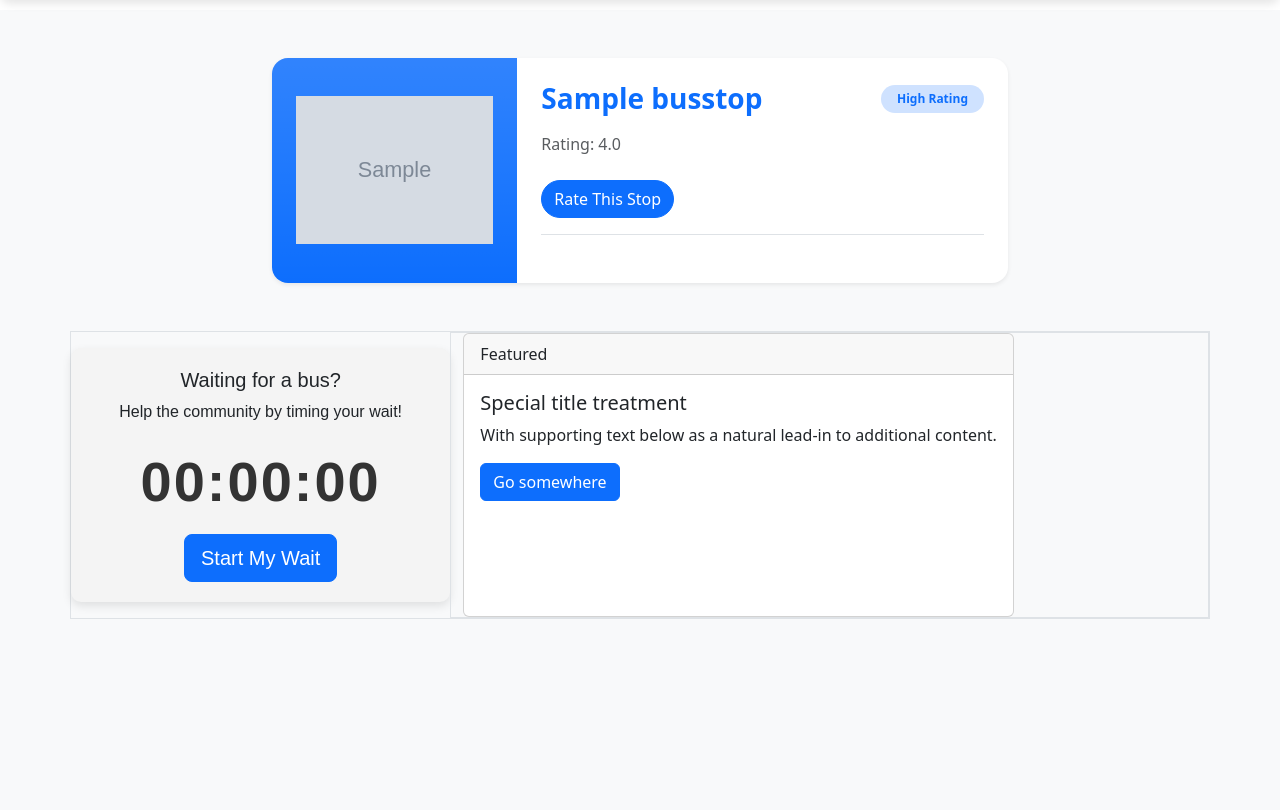
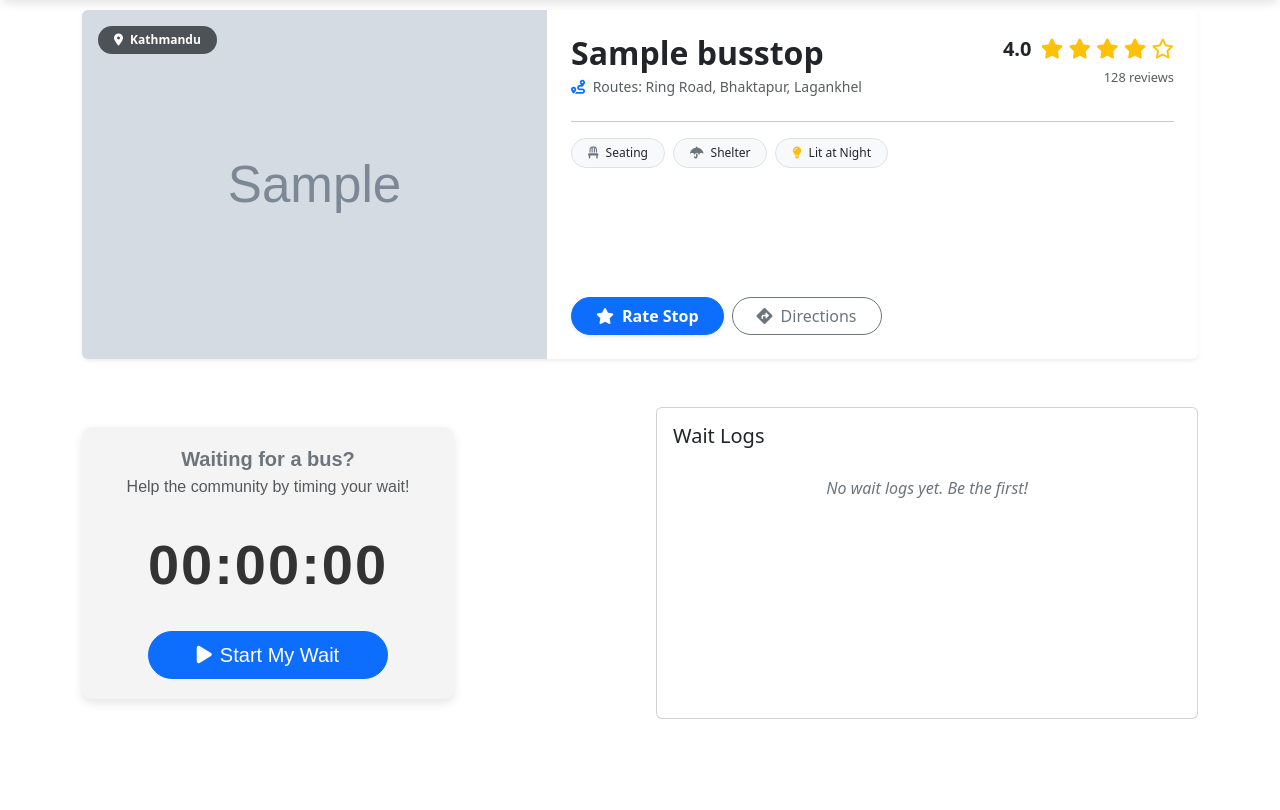
Before and after one commit to CodewithRijan/bahan_project, a Django app: page /stop/1 in a window 1280 px wide. Shown: the part 66-876 px from the top of the page. After the commit the page ends 785 px from the top, so only its background shows below. Run offline with Django 5.2, Linux system fonts and the light colour scheme; tables that the repository leaves empty hold one stand-in row (values such as "Sample post"); grey boxes marked "Sample" are stand-in pictures; some libraries are stand-ins or nearby versions.

Commit message:
Upgraded the bus stop UI

```diff
--- a/crowdsource_app/static/crowdsource_app/stop.css
+++ b/crowdsource_app/static/crowdsource_app/stop.css
@@ -24,3 +24,44 @@
     justify-content: center;
     flex-direction: column;
 }
+
+/* Custom Styling (add to your styles.css or <style> tag) */
+
+/* Enhance timer display */
+#timer-display {
+  font-family: monospace;
+  color: #007bff; /* Bootstrap primary blue */
+  background: #f8f9fa;
+  border-radius: 8px;
+  padding: 10px;
+}
+
+/* Log Cards custom tweaks */
+.log-card {
+  border: 1px solid #dee2e6; /* Bootstrap light border */
+  box-shadow: 0 2px 4px rgba(0, 0, 0, 0.05); /* Subtle shadow */
+}
+
+.log-card .card-title {
+  font-size: 1rem;
+  margin-bottom: 0.5rem;
+}
+
+.log-card .card-text {
+  font-size: 0.875rem;
+  color: #6c757d; /* Bootstrap secondary text */
+}
+
+.log-card .wait-duration {
+  font-weight: bold;
+  color: #198754; /* Bootstrap success green for duration */
+}
+
+/* Empty state */
+#logs-list:empty::before {
+  content: "No wait logs yet. Be the first!";
+  color: #6c757d;
+  font-style: italic;
+  text-align: center;
+  padding: 20px;
+}
--- a/crowdsource_app/static/crowdsource_app/stop.js
+++ b/crowdsource_app/static/crowdsource_app/stop.js
@@ -22,8 +22,54 @@ beginWaitBtn.addEventListener('click', handleBeginWait);
 stopBtn.addEventListener('click', stopTimer);
 resetBtn.addEventListener('click', resetTimer);
 
-function setWaitLogInformation(data) {
-    waitLogInformation = data;
+function getWaitLogInformation() {
+
+    const URL = "http://127.0.0.1:8000/api/waitlogs/" + bus_stop_id + "/"
+
+    getApi(URL)
+        .then(data => {
+            console.log(data);
+            populateLogs(data);
+        })
+        .catch(error => {
+            console.error(error);
+        });
+}
+
+getWaitLogInformation();
+
+// Function to format wait_duration from seconds to mm:ss
+function formatDuration(seconds) {
+  if (!seconds) return 'N/A';
+  const mins = Math.floor(seconds / 60);
+  const secs = seconds % 60;
+  return `${mins.toString().padStart(2, '0')}:${secs.toString().padStart(2, '0')}`;
+}
+
+// DOM Manipulation: Assume 'data' is the array from your fetch response
+// e.g., After your fetch.then(response => response.json()).then(data => { populateLogs(data); })
+function populateLogs(data) {
+  const logsList = document.getElementById('logs-list');
+  logsList.innerHTML = '';  // Clear existing content
+
+  // Loop through each wait log and create a Bootstrap card
+  data.forEach(log => {
+    const card = document.createElement('div');
+    card.classList.add('card', 'log-card');
+
+    const cardBody = document.createElement('div');
+    cardBody.classList.add('card-body');
+
+    // Populate with fields (username, route, wait_duration; bus_stop is implied as current page)
+    cardBody.innerHTML = `
+      <h6 class="card-title username">${log.username || 'Anonymous'}</h6>
+      <p class="card-text">Route: ${log.route || 'Unknown'}</p>
+      <p class="card-text wait-duration">Wait Duration: ${formatDuration(log.wait_duration)}</p>
+    `;
+
+    card.appendChild(cardBody);
+    logsList.appendChild(card);
+  });
 }
 
 function getCookie(name) {
--- a/crowdsource_app/templates/crowdsource_app/base.html
+++ b/crowdsource_app/templates/crowdsource_app/base.html
@@ -29,6 +29,8 @@
         <script src="https://cdn.jsdelivr.net/npm/bootstrap@5.3.8/dist/js/bootstrap.bundle.min.js"
                 integrity="sha384-FKyoEForCGlyvwx9Hj09JcYn3nv7wiPVlz7YYwJrWVcXK/BmnVDxM+D2scQbITxI"
                 crossorigin="anonymous"></script>
+                    <link rel="stylesheet" href="https://cdnjs.cloudflare.com/ajax/libs/font-awesome/6.4.0/css/all.min.css">
+
     </head>
     <body>
         <nav class="navbar navbar-expand-md navbar-container">
--- a/crowdsource_app/templates/crowdsource_app/stop.html
+++ b/crowdsource_app/templates/crowdsource_app/stop.html
@@ -4,114 +4,163 @@
     Bahan - Stop
 {% endblock title %}
 {% block content %}
-    <div class="bg-light min-vh-100 ">
-        <div class="container py-5">
-            <div class="row justify-content-center">
-                <div class="col-lg-8">
-                    <div class="contact-card bg-white rounded-4 shadow-sm overflow-hidden">
-                        <div class="row g-0">
-                            <div class="col-md-4 bg-primary bg-gradient d-flex align-items-center justify-content-center p-4">
-                                <img src="{{ photo_url }}" class="card-img-top" alt="Bus Stop Photo...">
+            <!-- Main Content Container -->
+    <div class="container">
+
+        <div class="card border-0 shadow-sm overflow-hidden mb-5">
+            <div class="row g-0">
+
+                <div class="col-md-5 position-relative bg-light">
+                    <!-- Using a placeholder image for the demo -->
+                    <img src="{{ photo_url }}"
+                         class="img-fluid h-100 w-100 object-fit-cover"
+                         alt="Ratna Park Bus Stop"
+                         style="min-height: 250px;">
+
+                    <!-- Overlay Badge -->
+                    <span class="position-absolute top-0 start-0 m-3 badge bg-dark bg-opacity-75 rounded-pill px-3 py-2 backdrop-blur">
+                        <i class="fas fa-map-marker-alt me-1"></i> Kathmandu
+                    </span>
+                </div>
+
+                <!-- RIGHT SIDE: Details -->
+                <div class="col-md-7">
+                    <div class="card-body p-4 d-flex flex-column h-100">
+
+                        <!-- Header -->
+                        <div class="d-flex justify-content-between align-items-start mb-2">
+                            <div>
+                                <h2 class="card-title fw-bold mb-1 text-dark">{{ bus_stop_name }}</h2>
+                                <p class="text-muted small mb-0">
+                                    <i class="fas fa-route text-primary me-1"></i> Routes: Ring Road, Bhaktapur, Lagankhel
+                                </p>
                             </div>
-                            <div class="col-md-8">
-                                <div class="card-body p-4">
-                                    <div class="d-flex justify-content-between align-items-center mb-3">
-                                        <h3 class="card-title mb-0 text-primary fw-bold">{{ bus_stop_name }}</h3>
-                                        <span class="badge bg-primary-subtle text-primary px-3 py-2 rounded-pill">High Rating</span>
-                                    </div>
-                                    <p class="card-text text-muted mb-4">Rating: {{ average_rating }}</p>
-                                    <div class="d-flex gap-3 mb-4 border-bottom pb-3">
-                                        <button type="submit"
-                                                class="btn btn-primary rounded-pill"
-                                                data-bs-toggle="modal"
-                                                data-bs-target="#ratingModal">Rate This Stop</button>
-                                    </div>
+
+                            <!-- Mock Rating -->
+                            <div class="text-end">
+                                <div class="text-warning fs-5">
+                                    <span class="fw-bold text-dark me-1">{{average_rating}}</span>
+                                    <i class="fas fa-star"></i>
+                                    <i class="fas fa-star"></i>
+                                    <i class="fas fa-star"></i>
+                                    <i class="fas fa-star"></i>
+                                    <i class="far fa-star"></i>
                                 </div>
+                                <small class="text-muted" style="font-size: 0.8rem;">128 reviews</small>
+                            </div>
+                        </div>
+
+                        <hr class="my-3 opacity-10">
+
+                        <!-- Amenities Badges -->
+                        <div class="row g-2 mb-4">
+                            <div class="col-auto">
+                                <span class="badge rounded-pill bg-light text-dark border fw-normal px-3 py-2">
+                                    <i class="fas fa-chair text-secondary me-1"></i> Seating
+                                </span>
+                            </div>
+                            <div class="col-auto">
+                                <span class="badge rounded-pill bg-light text-dark border fw-normal px-3 py-2">
+                                    <i class="fas fa-umbrella text-secondary me-1"></i> Shelter
+                                </span>
+                            </div>
+                            <div class="col-auto">
+                                <span class="badge rounded-pill bg-light text-dark border fw-normal px-3 py-2">
+                                    <i class="fas fa-lightbulb text-warning me-1"></i> Lit at Night
+                                </span>
+                            </div>
+                        </div>
+
+                        <!-- Action Buttons -->
+                        <div class="mt-auto d-flex gap-2">
+                            <button class="btn btn-primary px-4 rounded-pill fw-bold shadow-sm" data-bs-toggle="modal" data-bs-target="#ratingModal">
+                                <i class="fas fa-star me-2"></i>Rate Stop
+                            </button>
+
+                            <a href="#" class="btn btn-outline-secondary px-4 rounded-pill">
+                                <i class="fas fa-directions me-2"></i>Directions
+                            </a>
+                        </div>
+
+                    </div>
+                </div>
+            </div>
+        </div>
+        <div class="d-flex flex-column flex-lg-row gap-3 mt-4">
+            <div class="w-50 w-lg-100">
+                <div class="col-md-8">
+                    <div class="timer-container">
+                        <h5 class="fw-bold text-secondary mb-1">Waiting for a bus?</h5>
+                        <p class="text-muted mb-4">Help the community by timing your wait!</p>
+
+                        <!-- Timer Display -->
+                        <div id="timerDisplay">00:00:00</div>
+
+                        <!-- Controls -->
+                        <div class="controls mt-4">
+                            <!-- Start Button -->
+                            <button id="startBtn" class="btn btn-primary btn-lg px-5 rounded-pill" data-bs-toggle="modal" data-bs-target="#routeModal">
+                                <i class="fas fa-play me-2"></i>Start My Wait
+                            </button>
+
+                            <!-- Running Controls (Hidden initially) -->
+                            <div id="runningControls" class="btn-group-timer" style="display: none;">
+                                <button id="stopBtn" class="btn btn-danger btn-lg px-4 rounded-pill me-2">
+                                    <i class="fas fa-bus me-2"></i>My Bus is Here!
+                                </button>
+                                <button id="resetBtn" class="btn btn-outline-secondary btn-lg px-4 rounded-pill">
+                                    Reset
+                                </button>
                             </div>
                         </div>
                     </div>
                 </div>
             </div>
-        </div>
-        <div class="container border">
-            <div class="row justify-content-center">
-                <!-- Wait log countdown here -->
-                <div class="timer-container my-3 col-4">
-                    <h5>Waiting for a bus?</h5>
-                    <p>Help the community by timing your wait!</p>
-                    <!-- This is the timer display -->
-                    <div id="timerDisplay">00:00:00</div>
-                    <!-- These are the control buttons -->
-                    <div class="controls">
-                        <!-- The "Start" button triggers the modal -->
-                        <button id="startBtn"
-                                class="btn btn-primary btn-lg"
-                                data-bs-toggle="modal"
-                                data-bs-target="#routeModal">Start My Wait</button>
-                        <!-- These buttons are hidden by default -->
-                        <div id="runningControls" class="btn-group-timer" style="display: none;">
-                            <button id="stopBtn" class="btn btn-danger btn-lg">My Bus is Here!</button>
-                            <button id="resetBtn" class="btn btn-secondary btn-lg">Reset</button>
-                        </div>
-                    </div >
-                </div>
-                <!-- The Waitlog Timestamps here. -->
-                <div class="d-flex col-8 border">
-                    <div class="card w-max h-min">
-                        <div class="card-header">
-                            Featured
-                        </div>
-                        <div class="card-body">
-                            <h5 class="card-title">Special title treatment</h5>
-                            <p class="card-text">With supporting text below as a natural lead-in to additional content.</p>
-                            <a href="#" class="btn btn-primary">Go somewhere</a>
-                        </div>
-                        </div>
+
+            <div class="card wait-logs-container flex-fill">
+                <div class="card-body">
+                    <h5 class="card-title">Wait Logs</h5>
+                    <div id="logs-list" class="d-flex flex-column gap-3"></div>  <!-- JS will append cards here -->
                 </div>
             </div>
+
         </div>
     </div>
+
     <!--
         Wait Log Modal
         -->
-    <div class="modal fade"
-         id="routeModal"
-         tabindex="-1"
-         aria-labelledby="routeModalLabel"
-         aria-hidden="true">
-        <div class="modal-dialog">
+    <div class="modal fade" id="routeModal" tabindex="-1" aria-hidden="true">
+        <div class="modal-dialog modal-dialog-centered">
             <div class="modal-content">
-                <div class="modal-header">
-                    <h5 class="modal-title" id="routeModalLabel">Which bus are you waiting for?</h5>
-                    <button type="button"
-                            class="btn-close"
-                            data-bs-dismiss="modal"
-                            aria-label="Close"></button>
+                <div class="modal-header border-0 pb-0">
+                    <h5 class="modal-title fw-bold">Which bus are you waiting for?</h5>
+                    <button type="button" class="btn-close" data-bs-dismiss="modal" aria-label="Close"></button>
                 </div>
-                <div class="modal-body">
-                    <p>This helps us provide accurate data for other users.</p>
-                    {% csrf_token %}
-                    <!-- A simple form for route selection -->
-                    <select class="form-select" id="routeSelect">
+                <div class="modal-body pt-2">
+                    <p class="text-muted small">Select your route to help us calculate accurate wait times.</p>
+                    {%csrf_token%}
+                    <select class="form-select form-select-lg mb-3" id="routeSelect">
                         <option value="" selected disabled>-- Select a route --</option>
-                        <!-- You would populate these from your Django DB -->
                         <option value="ring-road">Ring Road (चक्रपथ)</option>
                         <option value="ratna-park-lagankhel">Ratna Park - Lagankhel</option>
                         <option value="chabahil-kalanki">Chabahil - Kalanki</option>
+                        <option value="other">Other / Unknown</option>
                     </select>
-                    <div id="routeError" class="text-danger mt-2" style="display: none;">Please select a route to continue.</div>
+                    <div id="routeError" class="alert alert-danger py-2 small" style="display: none;">
+                        <i class="fas fa-exclamation-circle me-1"></i> Please select a route to continue.
+                    </div>
                 </div>
-                <div class="modal-footer">
-                    <button type="button" class="btn btn-secondary" data-bs-dismiss="modal">Cancel</button>
-                    <!-- This button will trigger the timer start -->
-                    <button type="button" class="btn btn-primary" id="beginWaitBtn">Begin Wait</button>
+                <div class="modal-footer border-0 pt-0">
+                    <button type="button" class="btn btn-light text-muted" data-bs-dismiss="modal">Cancel</button>
+                    <button type="button" class="btn btn-primary px-4" id="beginWaitBtn">Begin Wait</button>
                 </div>
             </div>
         </div>
     </div>
     <!-- Wait log other stuff here -->
     <!-- Rating model code here  -->
-    <div class="modal fade"
+        <div class="modal fade"
          id="ratingModal"
          data-bs-backdrop="static"
          data-bs-keyboard="false"
@@ -121,19 +170,19 @@
         <div class="modal-dialog modal-dialog-centered">
             <div class="modal-content">
                 <div class="modal-header">
-                    <h5 class="modal-title" id="ratingModalLabel">Rate This Stop</h5>
-                    <button type="button"
-                            class="btn-close"
-                            data-bs-dismiss="modal"
-                            aria-label="Close"></button>
+                    <h5 class="modal-title">Rate Ratna Park</h5>
+                    <button type="button" class="btn-close" data-bs-dismiss="modal"></button>
                 </div>
-                <div class="modal-body">
+                <div class="modal-body text-center py-4">
+                    <p class="mb-3">How would you rate your experience?</p>
+
                     {% load crispy_forms_tags %}
                     <form action="{% url 'crowdsource_app:add_rating' stop_id=stop_id %}"
                           method="post">
                         {% csrf_token %}
                         {{ form|crispy }}
-                        <button type="submit" class="btn btn-primary">Submit</button>
+                        <textarea class="form-control my-2" placeholder="Any comments on safety or amenities?"></textarea>
+                        <button type="submit" class="btn btn-primary w-100">Submit Review</button>
                     </form>
                 </div>
             </div>
```
Also changed, not shown: crowdsource_app/migrations/0004_alter_waitlogmodel_likes_and_more.py (added).
